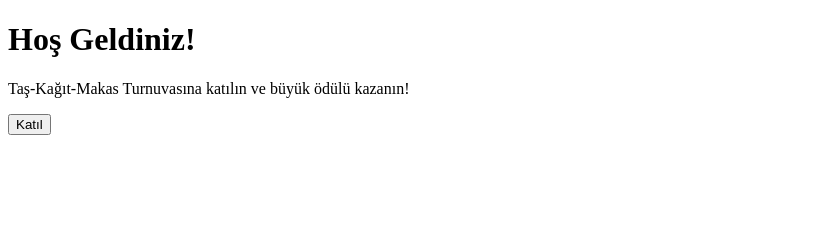
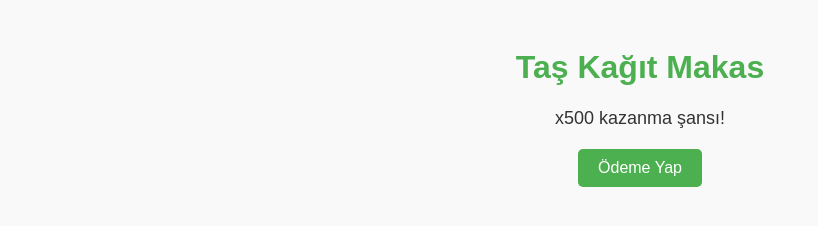
Before and after one commit to karabellas/taskagitmakas, a plain HTML site: page index.html in a window 1280 px wide. Shown: the whole page, without its empty margins (0-818 px from the left). Drawn offline with Linux system fonts and the light colour scheme.

Commit message:
index.html

```diff
--- a/index.html
+++ b/index.html
@@ -1,13 +1,41 @@
 <!DOCTYPE html>
-<html lang="tr">
+<html lang="en">
 <head>
     <meta charset="UTF-8">
     <meta name="viewport" content="width=device-width, initial-scale=1.0">
-    <title>Taş-Kağıt-Makas Turnuvası</title>
+    <title>Taş Kağıt Makas Turnuvası</title>
+    <style>
+        body {
+            font-family: Arial, sans-serif;
+            text-align: center;
+            background-color: #f9f9f9;
+            padding: 20px;
+        }
+        h1 {
+            color: #4CAF50;
+        }
+        .info {
+            margin: 20px 0;
+            font-size: 18px;
+            color: #333;
+        }
+        .button {
+            background-color: #4CAF50;
+            color: white;
+            border: none;
+            padding: 10px 20px;
+            font-size: 16px;
+            cursor: pointer;
+            border-radius: 5px;
+        }
+        .button:hover {
+            background-color: #45a049;
+        }
+    </style>
 </head>
 <body>
-    <h1>Hoş Geldiniz!</h1>
-    <p>Taş-Kağıt-Makas Turnuvasına katılın ve büyük ödülü kazanın!</p>
-    <button onclick="alert('Ödeme sistemi yakında aktif olacak!')">Katıl</button>
+    <h1>Taş Kağıt Makas</h1>
+    <p class="info">x500 kazanma şansı!</p>
+    <button class="button" onclick="alert('Ödeme sistemi yakında entegre edilecek!')">Ödeme Yap</button>
 </body>
 </html>
```
